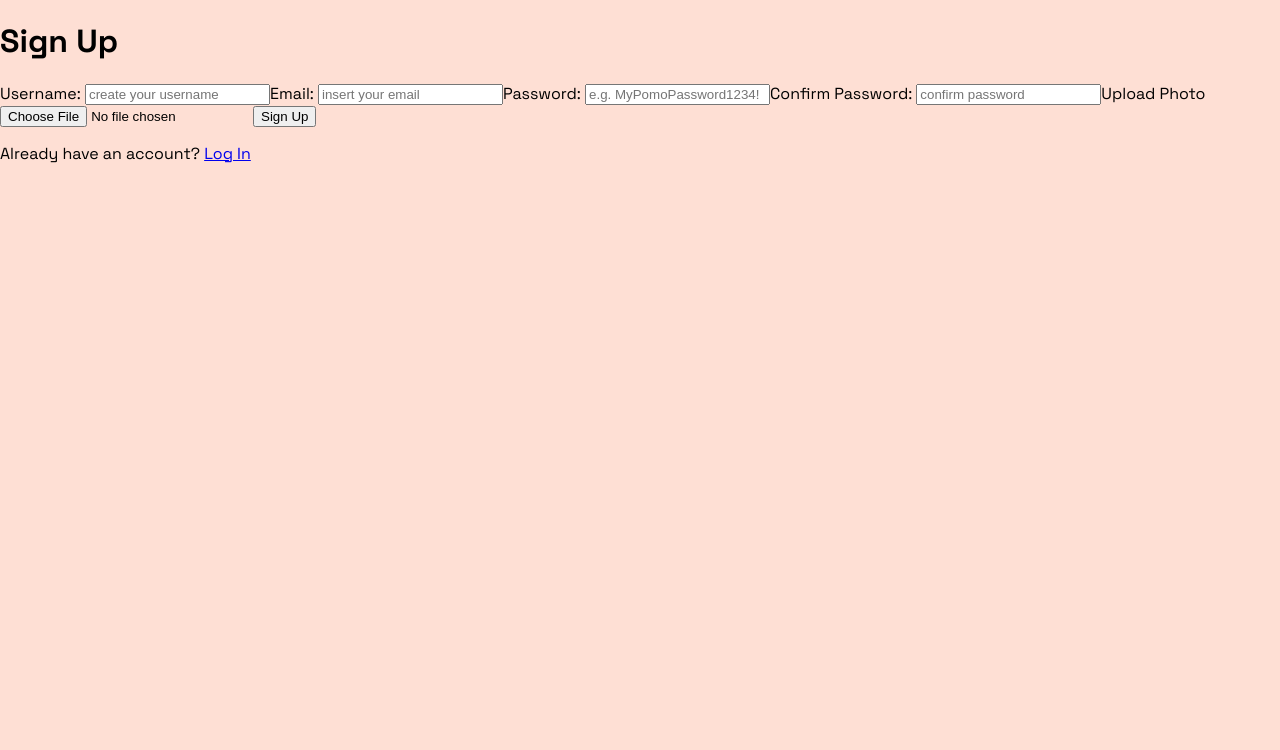
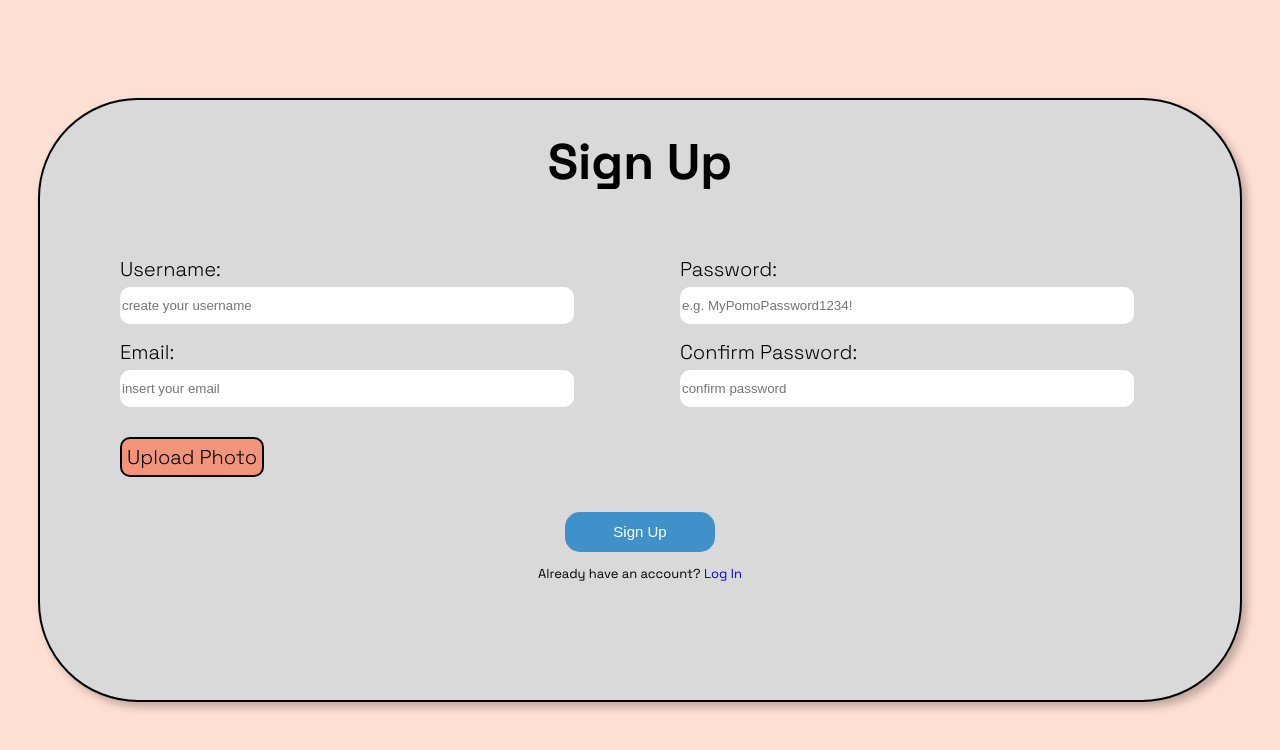
Before and after one commit to antotot04/AppStudio, an Angular app in the folder frontend/: page /signup in a window 1280 px wide. Shown: the top 750 px of the page. Built offline with nearby package versions, Linux system fonts and the light colour scheme.

Commit message:
sign-up page styling + styling organization changed. Note: common styles have been moved to style.css

```diff
--- a/frontend/src/app/app-login/app-login.css
+++ b/frontend/src/app/app-login/app-login.css
@@ -1,17 +1,3 @@
-button.failed{
-    background-color: red;
-}
-
-h2{
-    position: absolute;
-    margin: 0;
-    top: 30px;
-    width: 1200px;
-    text-align: center;
-    font-size: 50px;
-
-}
-
 .pop-up-container{
     display: flex;
     flex-direction: column;
@@ -42,56 +28,6 @@ h2{
     font-size: 25px;
 }
 
-label{
-    font-size: 20px;
-    font-weight: lighter;
-    margin-bottom: 5px;
-}
-
-input{
-    margin-top: 5px;
-    margin-bottom: 15px;
-    height: 35px;
-    width: 450px;
-    border: none;
-    border-radius: 10px;
-}
-
-form button{
-    margin-top: 30px;
-    margin-inline: auto;
-    width: 150px;
-    height: 40px;
-    border: none;
-    border-radius: 15px;
-    font-size: 15px;
-    font-weight: 400;
-    color: white;
-    background-color: #4091C9;
-    cursor: pointer;
-}
-
-form button:hover{
-    background-color: #3981b5;
-    transition-duration: 300ms;
-}
-
 img{
     margin: auto;
 }
-
-form + p{
-    font-size: small;
-    text-align: center;
-}
-
-form + p a{
-    color: #0000EE;
-    text-decoration: none;
-}
-
-form + p a:hover{
-    color: #00009c;
-    text-decoration: underline;
-    transition-duration: 500ms;
-}
--- a/frontend/src/app/app-login/app-login.html
+++ b/frontend/src/app/app-login/app-login.html
@@ -1,9 +1,9 @@
 <div class="pop-up-container">
-    <h2>Login</h2>
+    <h1 class="enter-page-title">Login</h1>
     <div class="log-in-content">
         <div>
             <p id="form-access-phrase">Access to your Pomo account</p>
-            <form (submit)="onSubmit($event)">
+            <form class="enter-form" (submit)="onSubmit($event)">
                 <label for="username">Username:</label>
                 <input type="text" id="username" placeholder="myUsername" [formField]="loginForm.username">
 
@@ -25,7 +25,7 @@
                         }
                     </ul>
                 }
-                <button type="submit" [class]="isFailed()">Log In</button>
+                <button type="submit">Log In</button>
             </form>
             <p>Don't have an account? <a [routerLink]="['/signup']">Sign Up</a></p>
         </div>
--- a/frontend/src/app/app-signup/app-signup.css
+++ b/frontend/src/app/app-signup/app-signup.css
@@ -1,3 +1,40 @@
-button.invalid{
-    background-color: red;
+.pop-up-container{
+    display: flex;
+    flex-direction: column;
+    justify-content: center;
+    border-radius: 100px;
 }
+
+.enter-form{
+    margin-top: 50px;
+    display: grid;
+    grid-template-areas:
+    "general-form pass-form"
+    "sign-button sign-button";
+}
+
+#general-form-row{
+    grid-area: general-form;
+    margin-left: 80px;
+}
+
+#pass-form-row{
+    grid-area: pass-form;
+}
+
+.enter-form button{
+    grid-area: sign-button;
+}
+
+.enter-form div > *{
+    display: block;
+}
+
+.pomo-form-upload-photo-btn{
+    margin-top: 30px;
+}
+
+.enter-form button[type="submit"] + span{
+    width: fit-content;
+    justify-self: center;
+}
--- a/frontend/src/app/app-signup/app-signup.html
+++ b/frontend/src/app/app-signup/app-signup.html
@@ -1,16 +1,20 @@
-<div>
-    <h1>Sign Up</h1>
-    <form (submit)="onSubmit($event)">
+<div class="pop-up-container">
+    <h1 class="enter-page-title">Sign Up</h1>
+    <form class="enter-form" (submit)="onSubmit($event)">
+        <div id="general-form-row">
             <label for="username">Username: </label>
             <input type="text" id="username" placeholder="create your username" (input)="lengthLeft($event)" [formField]="signupForm.username">
             @if(chars() <= 10){
                 <span>{{ chars() }} left</span>
             }
 
-        @if(signupForm.username().touched() && signupForm.username().invalid()){
-            <ul>
+            @if(signupForm.username().touched() && signupForm.username().invalid() || errorMessage().startsWith("Username")){
+                <ul class="error-form-list">
                     @for(error of signupForm.username().errors(); track error.message){
-                    <li>{{ error.message }}</li>
+                        <li class="error-form-item">{{ error.message }}</li>
+                    }
+                    @if(errorMessage().startsWith("Username")){
+                        <li class="error-form-item"> {{ errorMessage() }} </li>
                     }
                 </ul>
             }
@@ -18,21 +22,28 @@
             <label for="email">Email: </label>
             <input type="email" id="email" placeholder="insert your email" [formField]="signupForm.email">
 
-        @if(signupForm.email().touched() && signupForm.email().invalid()){
-            <ul>
+            @if(signupForm.email().touched() && signupForm.email().invalid() || errorMessage().startsWith("Email")){
+                <ul class="error-form-list">
                     @for(error of signupForm.email().errors(); track error.message){
-                    <li>{{ error.message }}</li>
+                        <li class="error-form-item">{{ error.message }}</li>
+                    }
+                    @if(errorMessage().startsWith("Email")){
+                        <li class="error-form-item"> {{ errorMessage() }} </li>
                     }
                 </ul>
             }
 
+            <label class="pomo-form-upload-photo-btn" for="profile-photo">Upload Photo</label>
+            <input class="pomo-form-photo-input" type="file" id="profile-photo" accept="image/jpeg, image/png" (change)="onPhotoUpload($event)">
+        </div>
+        <div id="pass-form-row">
             <label for="password">Password: </label>
             <input type="password" id="password" placeholder="e.g. MyPomoPassword1234!" [formField]="signupForm.password">
 
             @if(signupForm.password().touched() && signupForm.password().invalid()){
-            <ul>
+                <ul class="error-form-list">
                     @for(error of signupForm.password().errors(); track error.message){
-                    <li>{{ error.message }}</li>
+                        <li class="error-form-item">{{ error.message }}</li>
                     }
                 </ul>
             }
@@ -42,14 +53,10 @@
 
             @if(signupForm.confirmPassword().value() !== signupForm.password().value() &&
                 signupForm.confirmPassword().touched()){
-            <span>passwords don't match</span>
+                <span class="error-form-item">passwords don't match</span>
             }
-
-        <label for="profile-photo">Upload Photo</label>
-        <input type="file" id="profile-photo" accept="image/jpeg, image/png" (change)="onPhotoUpload($event)">
-
-        <button type="submit" [class]="ifInvalid()">Sign Up</button>
-        <span> {{ errorMessage() }} </span>
+        </div>
+        <button type="submit">Sign Up</button>
     </form>
     <p>Already have an account? <a [routerLink]="['']">Log In</a></p>
 </div>
--- a/frontend/src/app/profile-page/profile-page.css
+++ b/frontend/src/app/profile-page/profile-page.css
@@ -47,28 +47,6 @@ input:not(#user-photo){
     margin-top: 40px;
     margin-bottom: 50px;
     display: flex;
-}
-
-#user-photo{
-    opacity: 0;
-    width: 0.1px;
-    height: 0.1px;
-    position: absolute;
-}
-
-label[for="user-photo"], .change-pass-btn{
-    font-weight: 500;
-    border: solid 2px black;
-    border-radius: 10px;
-    width:fit-content;
-    padding: 5px;
-    background-color: #F29479;
-    cursor: pointer;
-}
-
-label[for="user-photo"]:hover, .change-pass-btn:hover{
-    background-color: #e08971;
-    transition-duration: 300ms;
 }
 
 /* delete photo styling */
--- a/frontend/src/app/profile-page/profile-page.html
+++ b/frontend/src/app/profile-page/profile-page.html
@@ -25,8 +25,8 @@
                 </ul>
             }
             <div class="user-photo-group">
-                <label for="user-photo">Upload Profile Picture</label>
-                <input type="file" id="user-photo" accept="image/jpeg, image/png" (change)="onUpdatePhoto($event)">
+                <label class="pomo-form-upload-photo-btn" for="user-photo">Upload Profile Picture</label>
+                <input class="pomo-form-photo-input" type="file" id="user-photo" accept="image/jpeg, image/png" (change)="onUpdatePhoto($event)">
                 <button type="button" (click)="onDeletePhoto()" >
                     <img
                         src="/delete-bin.svg"
@@ -50,7 +50,7 @@
 
         <div class="pass-form-content">
             @if(!showPassForm){
-                <button class="change-pass-btn" (click)="onClickChangePass()">Change Password</button>
+                <button class="pomo-form-common-btn" (click)="onClickChangePass()">Change Password</button>
             }@else{
                 <form class="password-form" (submit)="onSubmitPassword($event)">
                     @if(checkPass()){
--- a/frontend/src/styles.css
+++ b/frontend/src/styles.css
@@ -10,6 +10,7 @@ body {
     overflow: scroll;
 }
 
+/* -- CONTAINER RELATED STYLING -- */
 .pop-up-container{
     position: fixed;
     top: 50%;
@@ -31,6 +32,7 @@ body {
     cursor: pointer;
 }
 
+/* -- form error -- */
 .error-form-list{
     margin: 0;
 }
@@ -40,3 +42,102 @@ body {
     color: #CB1B16;
     font-weight: bolder;
 }
+
+/* -- LOGIN AND SIGNUP FORM COMMON STYLING -- */
+.enter-page-title{
+    position: absolute;
+    margin: 0;
+    top: 30px;
+    width: 1200px;
+    text-align: center;
+    font-size: 50px;
+}
+
+.enter-form label{
+    font-size: 20px;
+    font-weight: lighter;
+    margin-bottom: 5px;
+}
+
+.enter-form input{
+    margin-top: 5px;
+    margin-bottom: 15px;
+    height: 35px;
+    width: 450px;
+    border: none;
+    border-radius: 10px;
+}
+
+.enter-form button[type="submit"]{
+    margin-top: 30px;
+    margin-inline: auto;
+    width: 150px;
+    height: 40px;
+    border: none;
+    border-radius: 15px;
+    font-size: 15px;
+    font-weight: 400;
+    color: white;
+    background-color: #4091C9;
+    cursor: pointer;
+}
+
+.enter-form button[type="submit"]:hover{
+    background-color: #3981b5;
+    transition-duration: 300ms;
+}
+
+.enter-form + p{
+    font-size: small;
+    text-align: center;
+}
+
+.enter-form + p a{
+    color: #0000EE;
+    text-decoration: none;
+}
+
+.enter-form + p a:hover{
+    color: #00009c;
+    text-decoration: underline;
+    transition-duration: 300ms;
+}
+
+
+/* -- POMO FORM COMMON STYLING -- */
+.pomo-form-upload-photo-btn{
+    font-weight: 500;
+    border: solid 2px black;
+    border-radius: 10px;
+    width:fit-content;
+    padding: 5px;
+    background-color: #F29479;
+    cursor: pointer;
+}
+
+.pomo-form-upload-photo-btn:hover{
+    background-color: #e08971;
+    transition-duration: 300ms;
+}
+
+.pomo-form-photo-input{
+    opacity: 0;
+    width: 0.1px;
+    height: 0.1px;
+    position: absolute;
+}
+
+.pomo-form-common-btn{
+    font-weight: 500;
+    border: solid 2px black;
+    border-radius: 10px;
+    width:fit-content;
+    padding: 5px;
+    background-color: #F29479;
+    cursor: pointer;
+}
+
+.pomo-form-common-btn:hover{
+    background-color: #e08971;
+    transition-duration: 300ms;
+}
```
Lines whose indentation alone changed are shown as unchanged.
